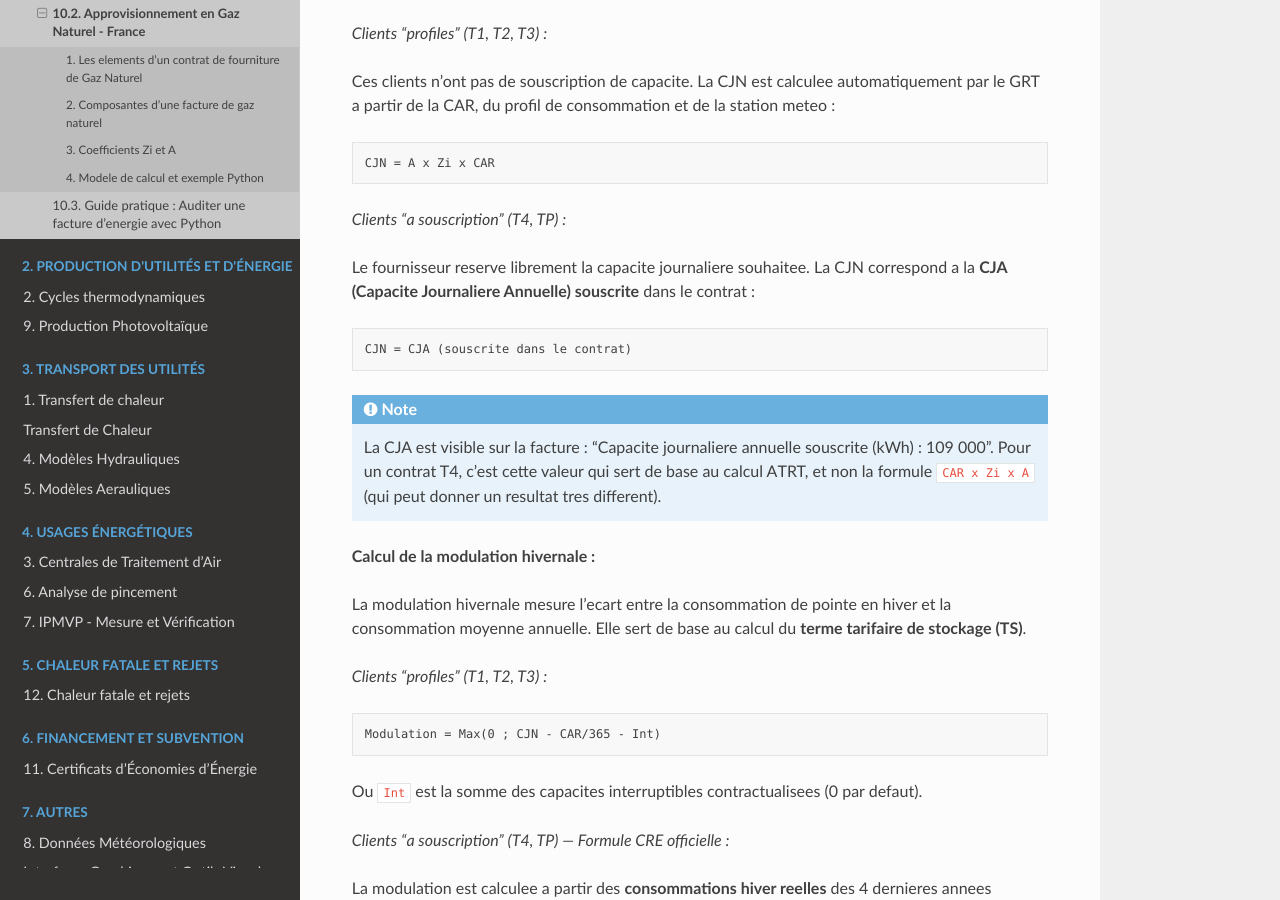
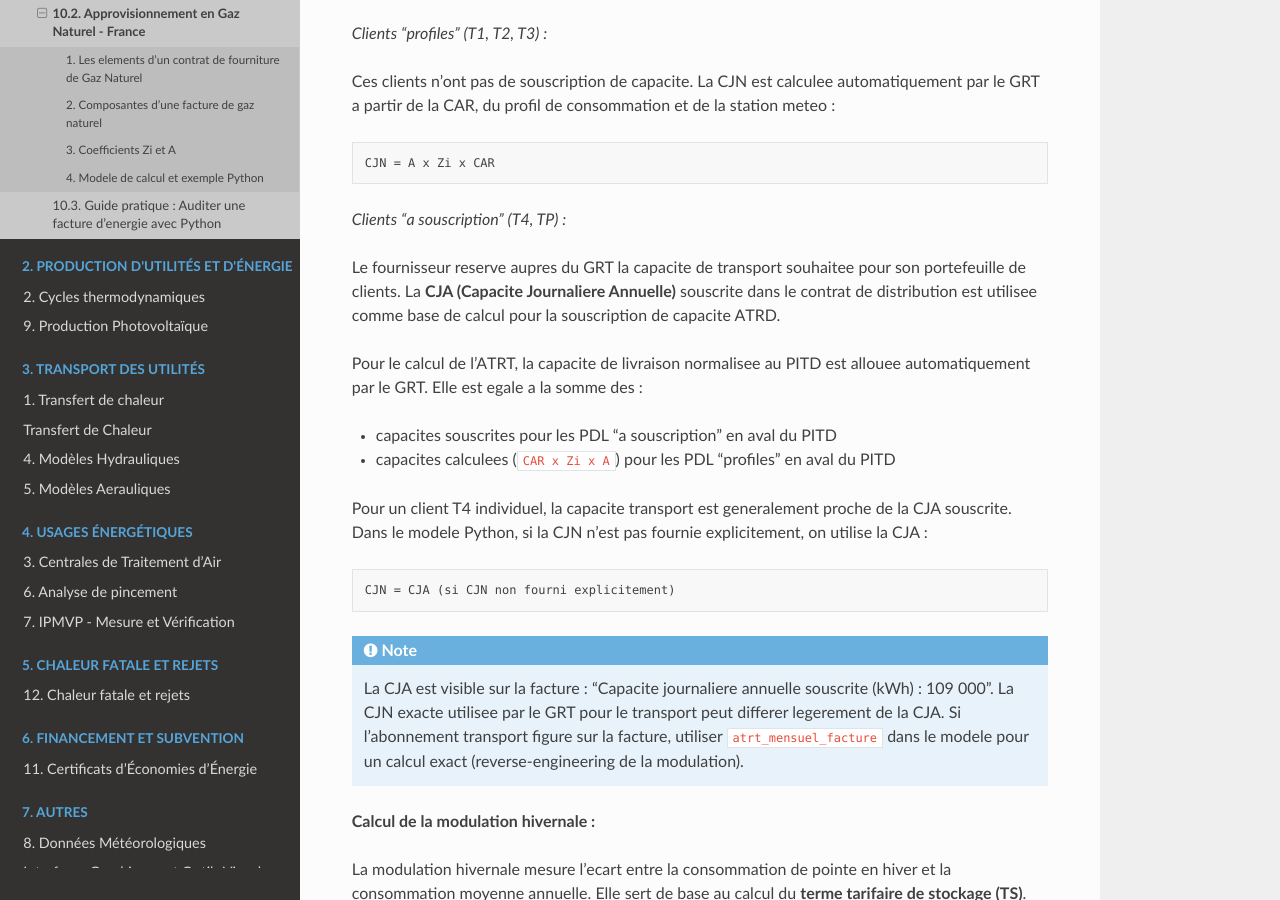
Before and after one commit to ZoheirHADID/EnergySystemModels-fr, a Sphinx documentation site: the page built from docs/source/010-achat-energie/contrat_gaz.rst, in a window 1280 px wide and 900 px high, scrolled down 5448 px. Built offline with Sphinx 7.4.7 and the Read the Docs theme 3.1.0, drawn with Linux system fonts in a browser that asks for light colours; pages that are not in the unit, such as notebooks, are missing from menus.

Commit message:
docs(gaz): clarify CJN for T4/TP clients - CJA is approximation, not exact CJN
Co-Authored-By: Claude Opus 4.6 (1M context) <noreply@anthropic.com>

```diff
--- a/docs/source/010-achat-energie/contrat_gaz.rst
+++ b/docs/source/010-achat-energie/contrat_gaz.rst
@@ -406,18 +406,29 @@ par le GRT a partir de la CAR, du profil de consommation et de la station meteo
 
 *Clients "a souscription" (T4, TP) :*
 
-Le fournisseur reserve librement la capacite journaliere souhaitee. La CJN correspond
-a la **CJA (Capacite Journaliere Annuelle) souscrite** dans le contrat :
+Le fournisseur reserve aupres du GRT la capacite de transport souhaitee pour son portefeuille
+de clients. La **CJA (Capacite Journaliere Annuelle)** souscrite dans le contrat de distribution
+est utilisee comme base de calcul pour la souscription de capacite ATRD.
+
+Pour le calcul de l'ATRT, la capacite de livraison normalisee au PITD est allouee
+automatiquement par le GRT. Elle est egale a la somme des :
+
+- capacites souscrites pour les PDL "a souscription" en aval du PITD
+- capacites calculees (``CAR x Zi x A``) pour les PDL "profiles" en aval du PITD
+
+Pour un client T4 individuel, la capacite transport est generalement proche de la CJA souscrite.
+Dans le modele Python, si la CJN n'est pas fournie explicitement, on utilise la CJA :
 
 .. code-block:: text
 
-   CJN = CJA (souscrite dans le contrat)
+   CJN = CJA (si CJN non fourni explicitement)
 
 .. note::
 
    La CJA est visible sur la facture : "Capacite journaliere annuelle souscrite (kWh) : 109 000".
-   Pour un contrat T4, c'est cette valeur qui sert de base au calcul ATRT,
-   et non la formule ``CAR x Zi x A`` (qui peut donner un resultat tres different).
+   La CJN exacte utilisee par le GRT pour le transport peut differer legerement de la CJA.
+   Si l'abonnement transport figure sur la facture, utiliser ``atrt_mensuel_facture`` dans
+   le modele pour un calcul exact (reverse-engineering de la modulation).
 
 .. _calcul-modulation:
 
```
